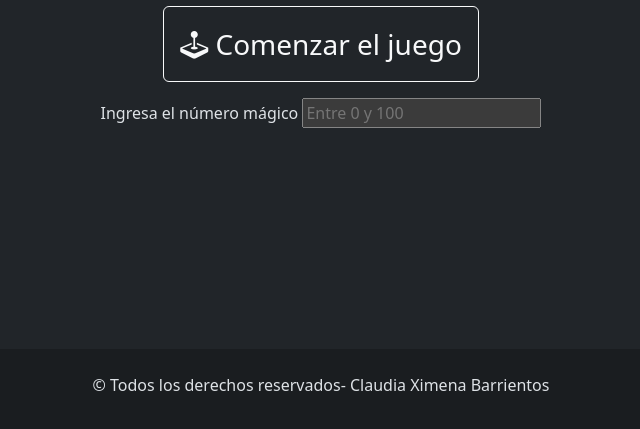
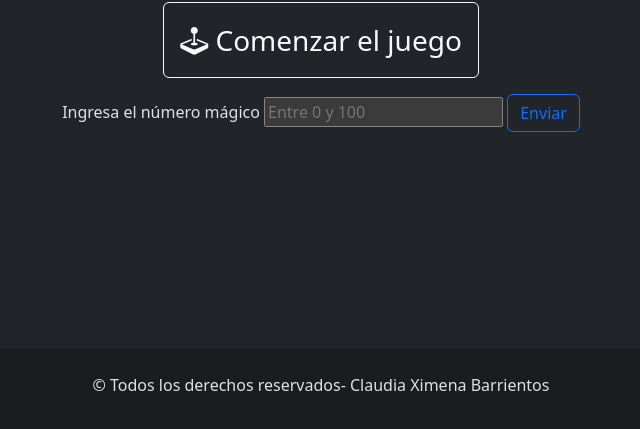
Before and after one commit to ximebarrientos/DOM-ejercicio1, a plain HTML site: page index.html in a window 1280 px wide. Shown: the part 363-792 px from the top of the page, without its empty margins (319-959 px from the left). Drawn offline with nearby package versions, Linux system fonts and the light colour scheme.

Commit message:
agregue boton enviar del input

```diff
--- a/index.html
+++ b/index.html
@@ -21,6 +21,7 @@
                 <form>
                     <label for="numero">Ingresa el número mágico</label>
                     <input type="number" placeholder="Entre 0 y 100" minlength="1" maxlength="3" required id="numero">
+                    <button type="submit" class="btn btn-outline-primary">Enviar</button>
                 </form>
             </div>
         </section>
```
